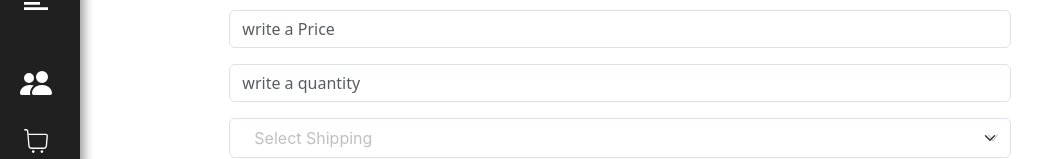
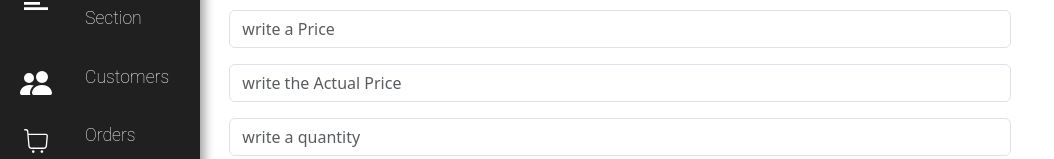
Before and after one commit to Vishal7547/August-Admin-Ecommerce, a React (Create React App) app: page /createproduct in a window 1280 px wide. Shown: the part 288-447 px from the top of the page, without its empty margins (0-1054 px from the left). Built offline with nearby package versions, Linux system fonts and the light colour scheme; no server answers; the database is empty; sample sign-in values are in the browser's storage.

Commit message:
added the actual price section in the category section of the admin panel

```diff
--- a/src/Pages/CreateProduct.jsx
+++ b/src/Pages/CreateProduct.jsx
@@ -15,6 +15,7 @@ const CreateProduct = () => {
   const [shipping, setShipping] = useState("");
   const [photo, setPhoto] = useState("");
   const [imagePreview, setImagePreview] = useState("");
+  const [actualPrice,setActualPrice] = useState("");
   const { category } = useSelector((state) => state.categoryreducer);
   // function for creating product
   const handleCreate = () => {
@@ -26,6 +27,7 @@ const CreateProduct = () => {
       quantity,
       shipping,
       photo,
+      actualPrice,
     };
     dispatch(addProduct(product));
     setName("");
@@ -36,6 +38,7 @@ const CreateProduct = () => {
     setShipping("");
     setPhoto("");
     setImagePreview("");
+    setActualPrice("");
   };
   //  function for setting the photo
   const handlePhoto = (e) => {
@@ -127,8 +130,21 @@ const CreateProduct = () => {
                   placeholder="write a Price"
                   className="form-control"
                   onChange={(e) => setPrice(e.target.value)}
+
                 />
               </div>
+
+              <div className="mb-3">
+                <input
+                  type="text"
+                  value={actualPrice}
+                  placeholder="write the Actual Price"
+                  className="form-control"
+                  onChange={(e) => setActualPrice(e.target.value)}
+
+                />
+              </div>
+
               <div className="mb-3">
                 <input
                   type="number"
--- a/src/context/userProvider.js
+++ b/src/context/userProvider.js
@@ -6,6 +6,7 @@ export const UserProvider = ({children})=>{
     const name = "mansi";
   const [admin,setAdmin] = useState(window.localStorage.getItem("admin")?JSON.parse(window.localStorage.getItem("admin")):null);
   const [authLoading,setauthLoading] = useState(false);
+
   useEffect(()=>{
     setauthLoading(true);
     onAuthStateChanged(auth, (user) => {
@@ -16,7 +17,7 @@ export const UserProvider = ({children})=>{
         window.localStorage.setItem("admin",JSON.stringify(user));
         setAdmin(user);
       }
-    });
+    })
   },[])
 
 return (
```
